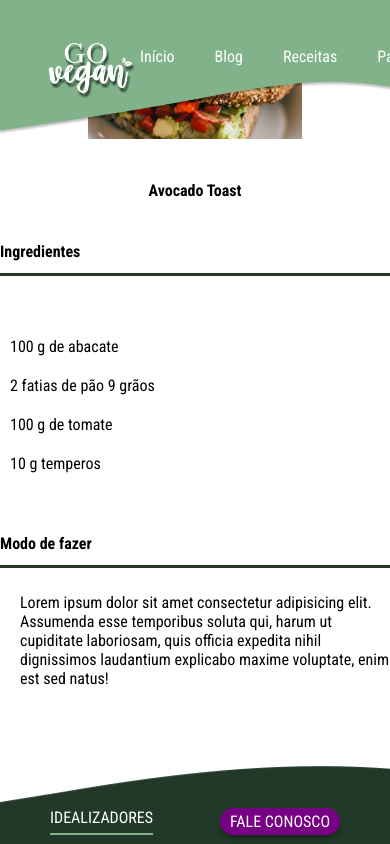
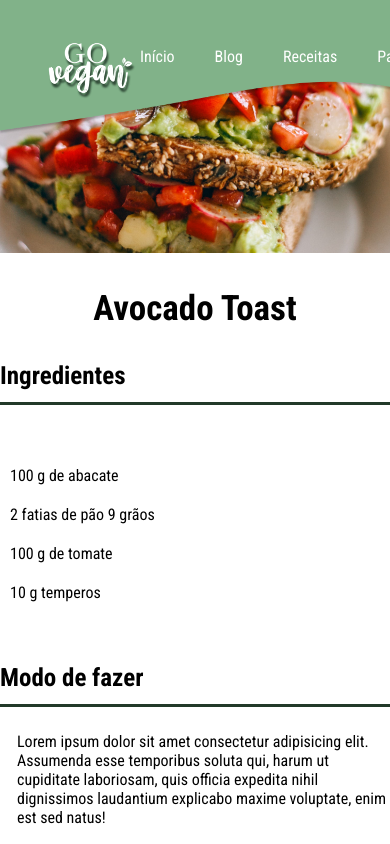
Before and after one commit to julianasinnott/goVegan, a React (Vite) app: page /recipe-complete in a window 390 px wide. Shown: the top 844 px of the page. Built offline with nearby package versions, Linux system fonts and the light colour scheme.

Commit message:
:feat: Página de receita completa finalizada, faltando apenas a responsividade

```diff
--- a/src/Routes/RecipeComplete/index.css
+++ b/src/Routes/RecipeComplete/index.css
@@ -5,23 +5,31 @@
   font-size: 16px;
 }
 
+body {
+  overflow-x: hidden;
+}
+
 main {
   margin-bottom: 50px;
 }
 
-.image {
-  width: 55%;
+.image-container {
+  height: 100%;
 }
 
-.image-container {
-  display: flex;
-  justify-content: center;
+.image {
+  width: 100%;
 }
+
 
 h1 {
   text-align: center;
+  font-size: 35px;
+  margin: 31.5px;
+}
 
-  margin: 42px;
+h2 {
+  font-size: 25px;
 }
 
 .preparation {
@@ -47,5 +55,5 @@ h1 {
   margin-top: 12px;
   padding: 20px 0px 0px 25px;
   padding-top: 25px;
-  padding-left: 20px;
+  padding-left: 17px;
 }
--- a/src/Routes/RecipeComplete/index.jsx
+++ b/src/Routes/RecipeComplete/index.jsx
@@ -7,14 +7,14 @@ import image from "../../assets/recipe-complete-1.png";
 
 export function RecipeComplete() {
   return (
-    <div>
+    <div className='container'>
       <Header />
       <main className='recipe-complete'>
         <div className='image-container'>
           <img className='image' src={image} alt="" />
         </div>
+        <h1>Avocado Toast</h1>
         <div className='preparation'>
-          <h1>Avocado Toast</h1>
           <h2>Ingredientes</h2>
           <ul className='ingredients'>
             <li>100 g de abacate</li>
```
